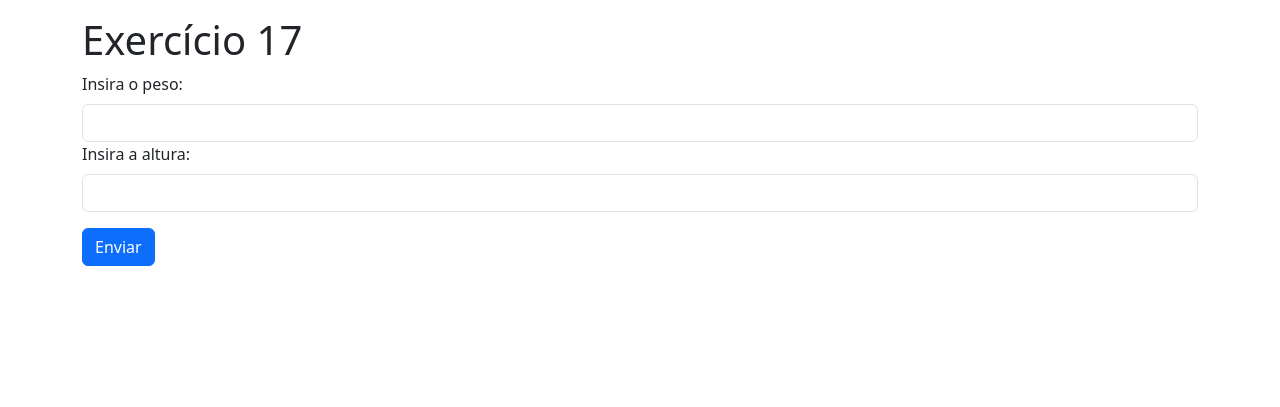
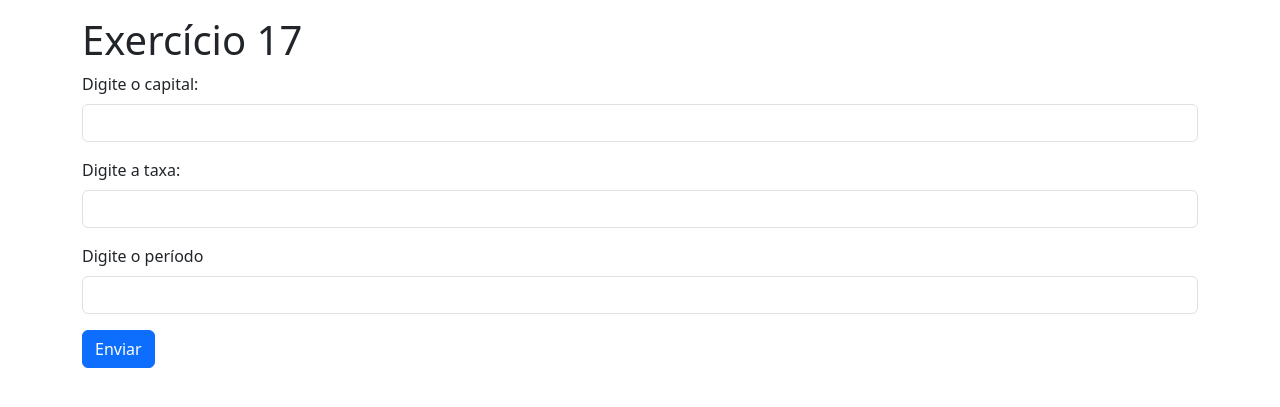
Before and after one commit to NathanaelJose/Eletiva-I-2026, a PHP site: the page made by 24-02/exercício17.php in a window 1280 px wide. Shown: the top 407 px of the page. Run offline with PHP 8.4, Linux system fonts and the light colour scheme.

Commit message:
exercício 17 feito

```diff
--- a/24-02/exercício17.php
+++ b/24-02/exercício17.php
@@ -11,23 +11,31 @@
 <h1>Exercício 17</h1>
 <form method="post">
 <div class="mb-3">
-              <label for="valor1" class="form-label">Insira o peso:</label>
-              <input type="number" id="peso" name="peso" class="form-control" required="">
-              <label for="valor1" class="form-label">Insira a altura:</label>
-              <input type="number" id="altura" name="altura" class="form-control" required="" step="0.01">
+              <label for="Capital" class="form-label">Digite o capital: </label>
+              <input type="number" id="Capital" name="Capital" class="form-control" required="">
+            </div><div class="mb-3">
+              <label for="taxa_juros" class="form-label">Digite a taxa:</label>
+              <input type="text" id="taxa_juros" name="taxa_juros" class="form-control" required="">
+            </div><div class="mb-3">
+              <label for="periodo" class="form-label">Digite o período</label>
+              <input type="text" id="periodo" name="periodo" class="form-control" required="">
             </div>
 <button type="submit" class="btn btn-primary">Enviar</button>
 </form>
 <?php
-    if ($_SERVER['REQUEST_METHOD'] == "POST")
-    {
-        $peso = $_POST['peso'];
-        $altura = $_POST['altura'];
-        $imc = $peso / ($altura * $altura);
+    if($_SERVER['REQUEST_METHOD'] == "POST"){
+        $capital = $_POST['Capital'];
+        $taxa_juros = $_POST['taxa_juros'];
+        $periodo = $_POST['periodo'];
 
-        echo "O seu IMC é: " . number_format($imc, 2);
+        $taxa_juros = ($taxa_juros / 100);
+        $periodo = ($capital * $taxa_juros * $periodo);
+
+        echo "Juros: " . $taxa_juros . "\n";
+        echo "Montante total: " . $periodo;
     }
 ?>
+
 <script src="https://cdn.jsdelivr.net/npm/bootstrap@5.3.6/dist/js/bootstrap.bundle.min.js" integrity="sha384-j1CDi7MgGQ12Z7Qab0qlWQ/Qqz24Gc6BM0thvEMVjHnfYGF0rmFCozFSxQBxwHKO" crossorigin="anonymous"></script>
 </div>
 </body>
```
Also changed, not shown: 24-02/exercício18.php (added, +37 -0 lines).
